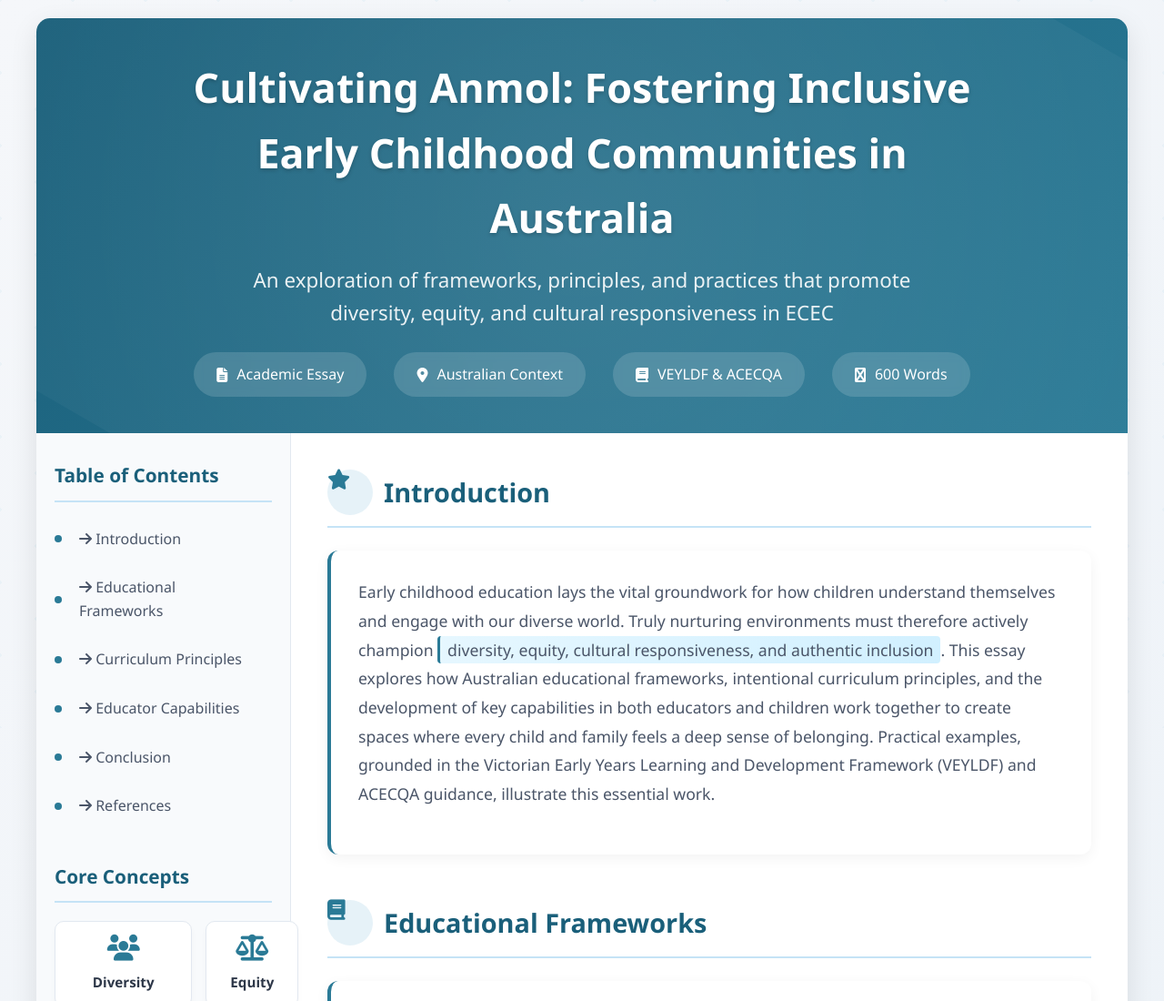
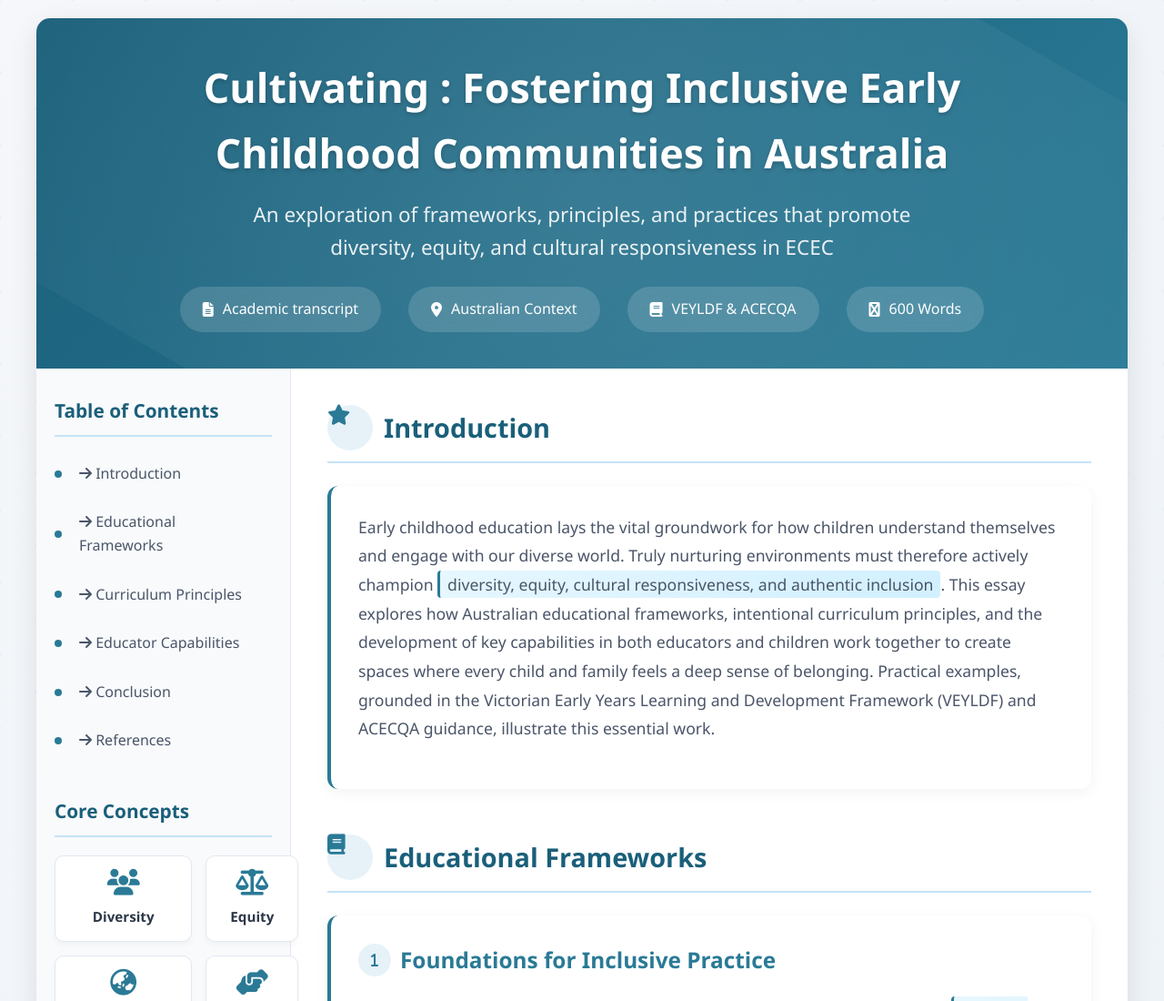
Before and after one commit to anieu-r/html-starter, a website: page index.html in a window 1280 px wide. Shown: the top 1100 px of the page at 91% size. Drawn offline with Linux system fonts and the light colour scheme.

Commit message:
Update index.html

```diff
--- a/index.html
+++ b/index.html
@@ -430,13 +430,13 @@
     <div class="container">
         <header>
             <div class="title-container">
-                <h1>Cultivating Anmol: Fostering Inclusive Early Childhood Communities in Australia</h1>
+                <h1>Cultivating : Fostering Inclusive Early Childhood Communities in Australia</h1>
                 <p class="subtitle">An exploration of frameworks, principles, and practices that promote diversity, equity, and cultural responsiveness in ECEC</p>
 
                 <div class="stats-bar">
                     <div class="stat-item">
                         <i class="fas fa-file-alt"></i>
-                        <span>Academic Essay</span>
+                        <span>Academic transcript</span>
                     </div>
                     <div class="stat-item">
                         <i class="fas fa-map-marker-alt"></i>
```
